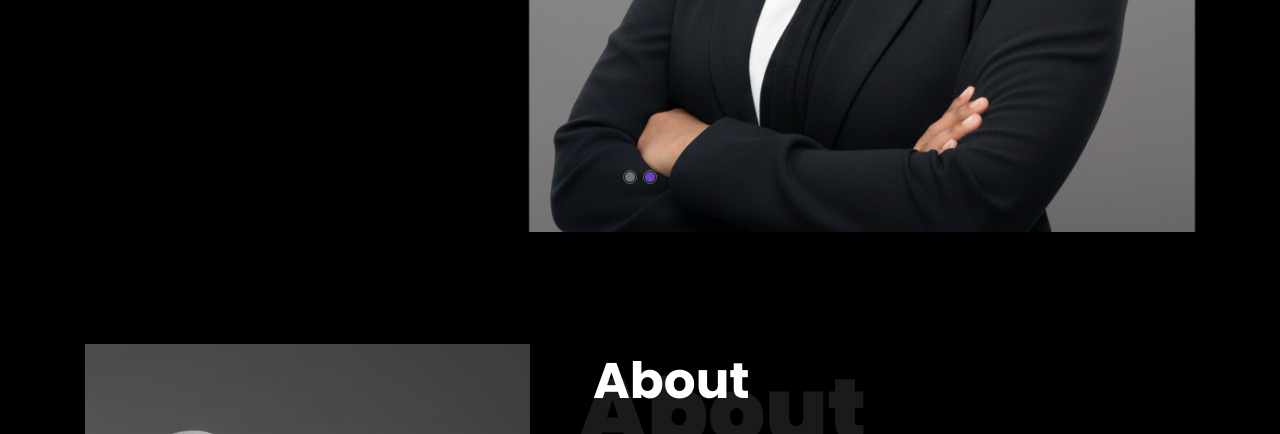
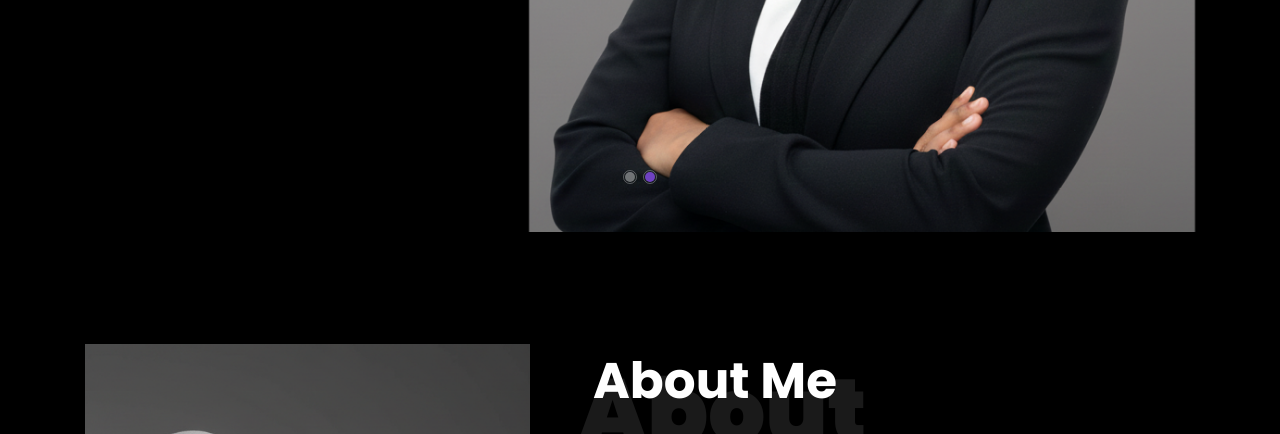
Before and after one commit to aicha941/Aicha_Baloubali, a plain HTML site: page index.html in a window 1280 px wide. Shown: the part 518-952 px from the top of the page. Drawn offline with Linux system fonts and the light colour scheme; files whose address does not match are found by name.

Commit message:
Update index.html

```diff
--- a/index.html
+++ b/index.html
@@ -101,7 +101,7 @@
     				<div class="row justify-content-start pb-3">
 		          <div class="col-md-12 heading-section ftco-animate">
 		          	<h1 class="big">About</h1>
-		            <h2 class="mb-4">About </h2>
+		            <h2 class="mb-4">About Me</h2>
 		            <p>I am a Full Stack Developer passionate about building modern, scalable, and high-performance web applications.
 I enjoy transforming complex ideas into clean, efficient, and user-friendly digital solutions, with a strong focus on code quality, security, and performance.</p>
 		            <ul class="about-info mt-4 px-md-0 px-2">
```
